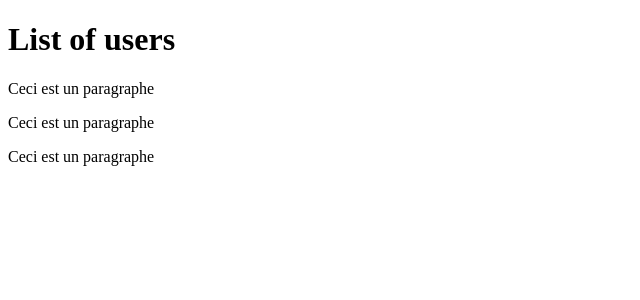
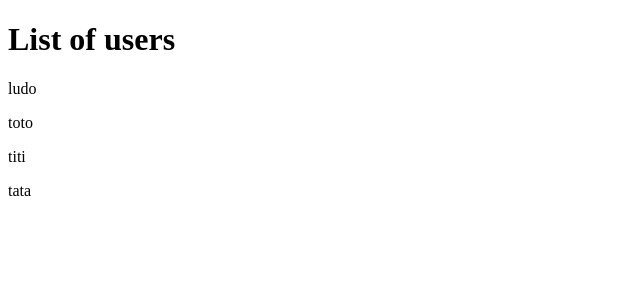
Before and after one commit to ludoarena/outdoorgame_sherlock_frontend, an Angular app in the folder ng-sherlock-app/: page / in a window 1280 px wide. Shown: the top 300 px of the page, without its empty margins (0-640 px from the left). Built offline with nearby package versions, Linux system fonts and the light colour scheme.

Commit message:
add interpolation to push user data from component to view

```diff
--- a/ng-sherlock-app/src/app/app.component.html
+++ b/ng-sherlock-app/src/app/app.component.html
@@ -1,7 +1,8 @@
 <h1>List of users</h1>
 
-<p>Ceci est un paragraphe</p>
-<p>Ceci est un paragraphe</p>
-<p>Ceci est un paragraphe</p>
+<p>{{ users[0].lastName }}</p>
+<p>{{ users[1].lastName }}</p>
+<p>{{ users[2].lastName }}</p>
+<p>{{ users[3].lastName }}</p>
 
 <router-outlet />
```
